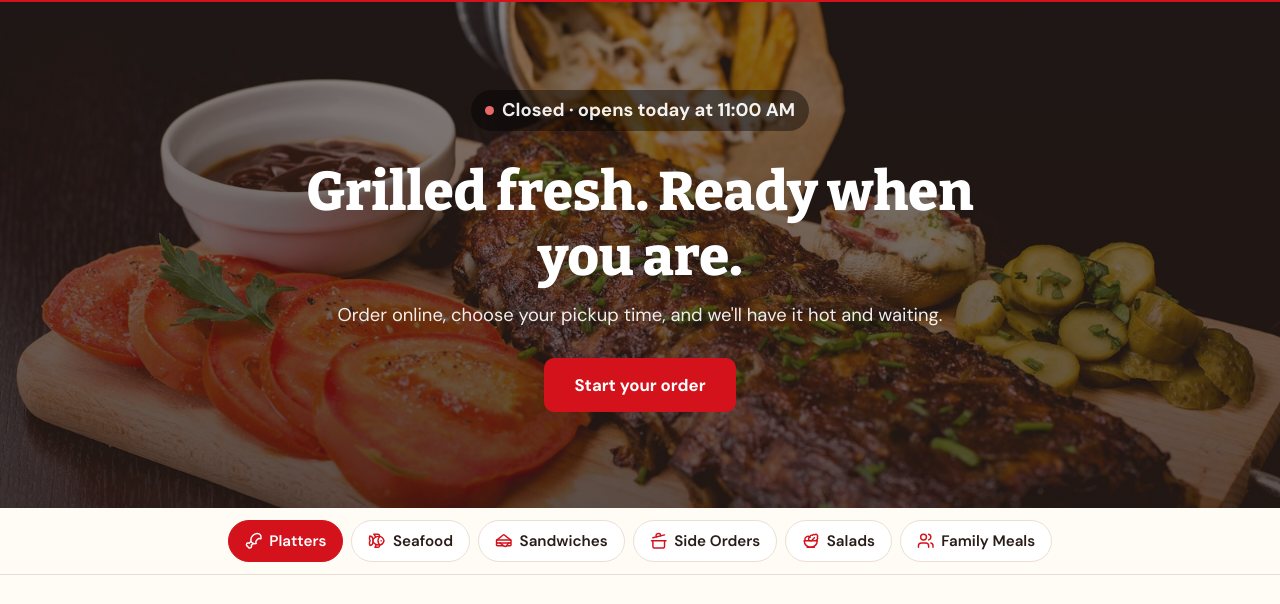
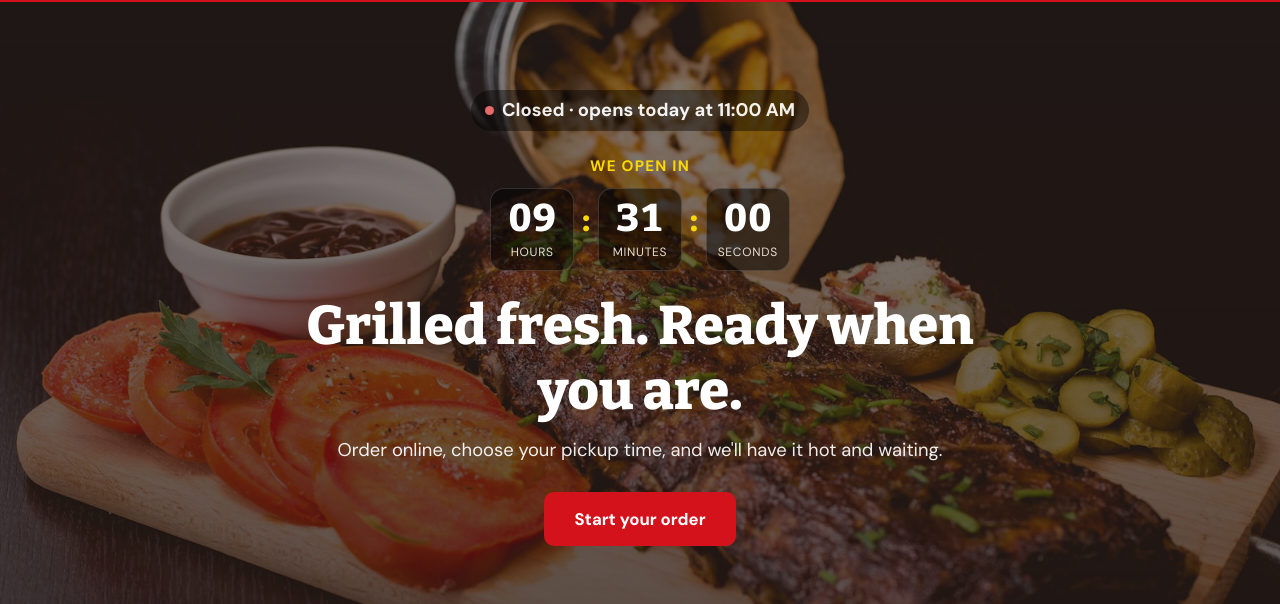
Before and after one commit to Neilfromthe297/Farro-s-Kitchen, a plain HTML site: page index.html in a window 1280 px wide. Shown: the part 126-730 px from the top of the page. Drawn offline with Linux system fonts and the light colour scheme.

Commit message:
Add a countdown to opening time on the main page
While La Granja is closed, the top of the page shows We open in with
hours, minutes and seconds counting down to the next opening in Aruba
time. At opening time it switches to Open now and turns online ordering
on without a reload. Hidden while open. Translated into Spanish and
Papiamento.

Co-Authored-By: Claude Opus 5.5 <noreply@anthropic.com>
Claude-Session: https://claude.ai/code/session_011cFPVA6ysw2XAPtsakJ6Xu

```diff
--- a/i18n.js
+++ b/i18n.js
@@ -36,6 +36,7 @@ const TRANSLATIONS = {
     info_every_day: "Every day", info_call: "Call us",
     find_kicker: "Visit us", find_title: "Find La Granja in Oranjestad", view_on_maps: "View on Google Maps",
     privacy_link: "Privacy policy", privacy_note: "We only use your details for your order.", back_to_menu: "← Back to the menu",
+    countdown_title: "We open in", cd_hours: "hours", cd_minutes: "minutes", cd_seconds: "seconds",
     view_order: "View order",
     footer_tagline: "Homestyle Latin American food, served fast.", footer_icons: "Icons by",
     footer_pickup: "Pickup only. Pay when you pick up.", footer_photos: "Food photos from",
@@ -97,6 +98,7 @@ const TRANSLATIONS = {
     info_every_day: "Todos los días", info_call: "Llámanos",
     find_kicker: "Visítanos", find_title: "Encuentra La Granja en Oranjestad", view_on_maps: "Ver en Google Maps",
     privacy_link: "Política de privacidad", privacy_note: "Solo usamos tus datos para tu orden.", back_to_menu: "← Volver al menú",
+    countdown_title: "Abrimos en", cd_hours: "horas", cd_minutes: "minutos", cd_seconds: "segundos",
     view_order: "Ver mi orden",
     footer_tagline: "Comida casera latinoamericana, servida rápido.", footer_icons: "Íconos de",
     footer_pickup: "Solo para recoger. Paga al recoger.", footer_photos: "Fotos de comida de",
@@ -159,6 +161,7 @@ const TRANSLATIONS = {
     info_every_day: "Tur dia", info_call: "Yama nos",
     find_kicker: "Bin bishita nos", find_title: "Haya La Granja na Oranjestad", view_on_maps: "Mira riba Google Maps",
     privacy_link: "Maneho di privacidad", privacy_note: "Nos ta usa bo informacion solamente pa bo order.", back_to_menu: "← Bay bek na e menu",
+    countdown_title: "Nos ta habri den", cd_hours: "ora", cd_minutes: "minuut", cd_seconds: "segundo",
     view_order: "Mira bo order",
     footer_tagline: "Cuminda di cas Latino-Americano, sirbi rapido.", footer_icons: "Icon di",
     footer_pickup: "Solamente pa bin busca. Paga ora bo bin busca.", footer_photos: "Potret di cuminda di",
--- a/index.html
+++ b/index.html
@@ -9,7 +9,7 @@
   <meta name="description" content="Order chicken, steak, seafood and more online from La Granja at Zandstraat 2, Oranjestad, Aruba, and pick it up fresh. Open every day 11:00 AM – 9:00 PM.">
   <link rel="preload" href="fonts/dm-sans-latin-400-normal.woff2" as="font" type="font/woff2" crossorigin>
   <link rel="preload" href="fonts/bitter-latin-800-normal.woff2" as="font" type="font/woff2" crossorigin>
-  <link rel="stylesheet" href="style.css?v=21">
+  <link rel="stylesheet" href="style.css?v=22">
 </head>
 <body>
   <!-- Icons: Lucide v0.460.0 (https://lucide.dev), ISC License.
@@ -57,6 +57,17 @@
   <!-- ===== HERO ===== -->
   <section class="hero">
     <p class="open-status" id="openStatus"></p>
+    <!-- Countdown to opening time (shown only while closed) -->
+    <div class="countdown" id="countdown" role="timer" hidden>
+      <p class="countdown-title" data-i18n="countdown_title">We open in</p>
+      <div class="countdown-boxes">
+        <div class="cd-box"><span id="cdH">00</span><small data-i18n="cd_hours">hours</small></div>
+        <span class="cd-sep">:</span>
+        <div class="cd-box"><span id="cdM">00</span><small data-i18n="cd_minutes">minutes</small></div>
+        <span class="cd-sep">:</span>
+        <div class="cd-box"><span id="cdS">00</span><small data-i18n="cd_seconds">seconds</small></div>
+      </div>
+    </div>
     <h1 data-i18n="hero_title">Grilled fresh. Ready when you are.</h1>
     <p data-i18n="hero_sub">Order online, choose your pickup time, and we'll have it hot and waiting.</p>
     <a href="#menu" class="btn" data-i18n="hero_cta">Start your order</a>
@@ -234,7 +245,7 @@
 
   <div class="toast" id="toast" role="status"></div>
 
-  <script src="i18n.js?v=21"></script>
-  <script src="script.js?v=21"></script>
+  <script src="i18n.js?v=22"></script>
+  <script src="script.js?v=22"></script>
 </body>
 </html>
--- a/script.js
+++ b/script.js
@@ -408,9 +408,44 @@ const toMinutes = (hhmm) => { const [h, m] = hhmm.split(":").map(Number); return
 // Current day and minutes since midnight in Aruba, whatever the phone's time zone
 function arubaNow() {
   const parts = Object.fromEntries(new Intl.DateTimeFormat("en-US", {
-    timeZone: TIME_ZONE, weekday: "long", hour: "2-digit", minute: "2-digit", hourCycle: "h23",
+    timeZone: TIME_ZONE, weekday: "long", hour: "2-digit", minute: "2-digit", second: "2-digit", hourCycle: "h23",
   }).formatToParts(new Date()).map((p) => [p.type, p.value]));
-  return { day: parts.weekday, minutes: Number(parts.hour) * 60 + Number(parts.minute) };
+  const minutes = Number(parts.hour) * 60 + Number(parts.minute);
+  return { day: parts.weekday, minutes, seconds: minutes * 60 + Number(parts.second) };
+}
+
+// Seconds from now until the restaurant next opens (null if no opening hours are set)
+function secondsUntilOpen() {
+  const now = arubaNow();
+  const startIndex = DAYS.indexOf(now.day);
+  for (let i = 0; i < 8; i++) {
+    const h = todaysHours(DAYS[(startIndex + i) % 7]);
+    if (!h) continue;
+    if (i === 0 && now.minutes >= h.open) continue;
+    return i * 86400 + h.open * 60 - now.seconds;
+  }
+  return null;
+}
+
+// ---------- Countdown to opening (top of the page, only while closed) ----------
+let countdownWasRunning = false;
+function updateCountdown() {
+  const box = document.getElementById("countdown");
+  const secs = isOpenNow() ? null : secondsUntilOpen();
+  if (secs === null || secs <= 0) {
+    box.hidden = true;
+    if (countdownWasRunning) {          // just reached opening time
+      countdownWasRunning = false;
+      updateOpeningStatus();
+    }
+    return;
+  }
+  countdownWasRunning = true;
+  box.hidden = false;
+  const pad = (n) => String(n).padStart(2, "0");
+  document.getElementById("cdH").textContent = pad(Math.floor(secs / 3600));
+  document.getElementById("cdM").textContent = pad(Math.floor((secs % 3600) / 60));
+  document.getElementById("cdS").textContent = pad(secs % 60);
 }
 
 function clockLabel(totalMinutes) {
@@ -683,3 +718,5 @@ renderMenu();
 renderCart();
 updateOpeningStatus();
 setInterval(updateOpeningStatus, 60 * 1000);
+updateCountdown();
+setInterval(updateCountdown, 1000);
--- a/style.css
+++ b/style.css
@@ -138,6 +138,31 @@ body.scrolled .logo img { height: var(--logo-h-small); }
 }
 .open-status.is-open::before { background: #4ade80; box-shadow: 0 0 0 3px rgba(74,222,128,.3); }
 .open-status.is-closed::before { background: #f87171; }
+
+/* Countdown to opening */
+.countdown { margin: -4px auto 22px; }
+.countdown[hidden] { display: none; }
+.hero .countdown-title {
+  font-weight: 700; font-size: .95rem; text-transform: uppercase; letter-spacing: .08em;
+  color: var(--yellow); margin: 0 auto 10px; opacity: 1;
+}
+.countdown-boxes { display: flex; justify-content: center; align-items: flex-start; gap: 8px; }
+.cd-box {
+  min-width: 84px; padding: 10px 8px 8px; border-radius: 14px;
+  background: rgba(0,0,0,.5); border: 1px solid rgba(255,255,255,.15);
+  display: flex; flex-direction: column; align-items: center;
+}
+.cd-box span {
+  font-family: var(--font-heading); font-weight: 800; font-size: 2.4rem; line-height: 1;
+  font-variant-numeric: tabular-nums; color: #fff;
+}
+.cd-box small { margin-top: 6px; font-size: .75rem; text-transform: uppercase; letter-spacing: .06em; color: #eadfd5; }
+.cd-sep { font-family: var(--font-heading); font-weight: 800; font-size: 2rem; color: var(--yellow); padding-top: 8px; }
+@media (max-width: 600px) {
+  .cd-box { min-width: 70px; padding: 8px 6px 6px; }
+  .cd-box span { font-size: 2rem; }
+  .cd-sep { font-size: 1.6rem; padding-top: 6px; }
+}
 
 /* ===== STICKY CATEGORY BAR ===== */
 .tabs {
```
Also changed, not shown: privacy.html (+2 -2 lines).
